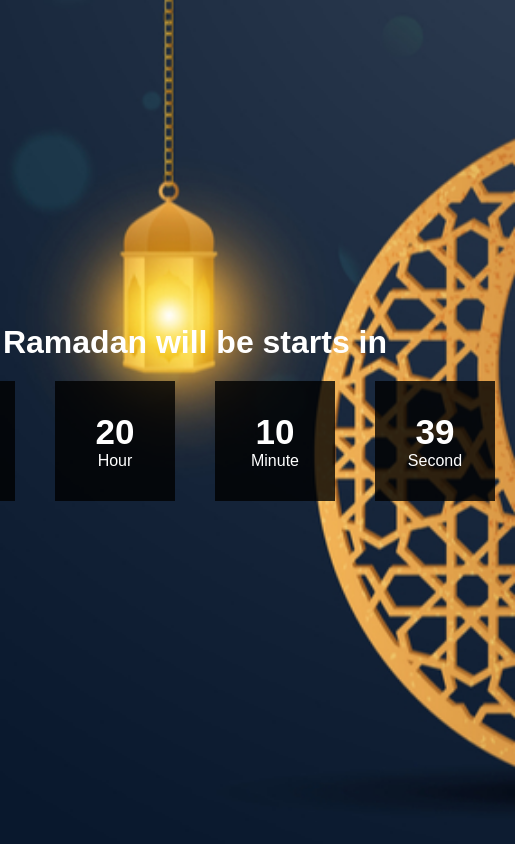
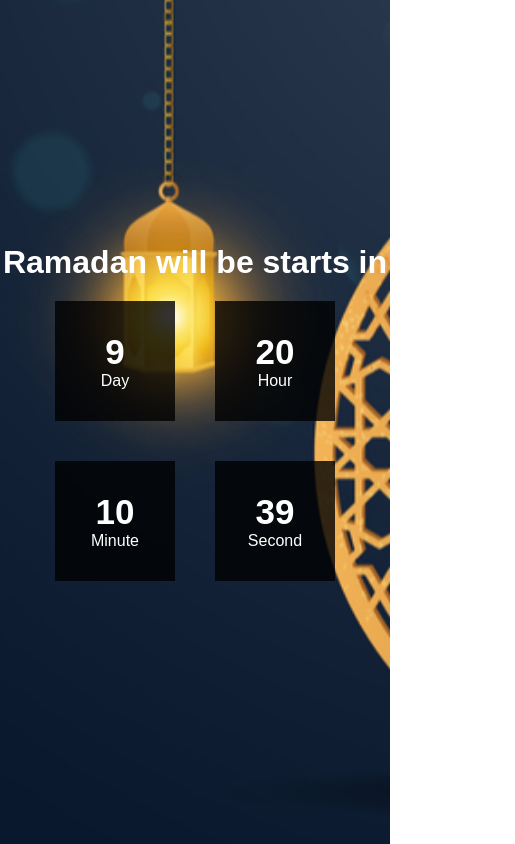
Before and after one commit to rameem2003/time_counter, a plain HTML site: page index.html in a window 390 px wide. Shown: the whole page, 515 px wide, since content can reach past the window. Drawn offline with Linux system fonts and the light colour scheme.

Commit message:
mobile responsive

```diff
--- a/index.html
+++ b/index.html
@@ -10,7 +10,7 @@
     <link rel="stylesheet" href="style.css">
 </head>
 <body>
-    <h1>Ramadan will be starts in</h1>
+    <h1 class="title">Ramadan will be starts in</h1>
 
     <section id="counter_body">
         <div class="time">
--- a/style.css
+++ b/style.css
@@ -18,6 +18,8 @@ body{
 }
 #counter_body{
     display: flex;
+    align-items: center;
+    justify-content: center;
 }
 #counter_body .time{
     width: 120px;
@@ -33,3 +35,18 @@ body{
 #counter_body .time h1{
     font-size: 35px;
 }
+
+
+
+
+
+@media screen and (max-width: 500px) {
+    .title{
+        text-align: center;
+    }
+
+    #counter_body{
+        flex-wrap: wrap;
+        text-align: center;
+    }
+}
```
